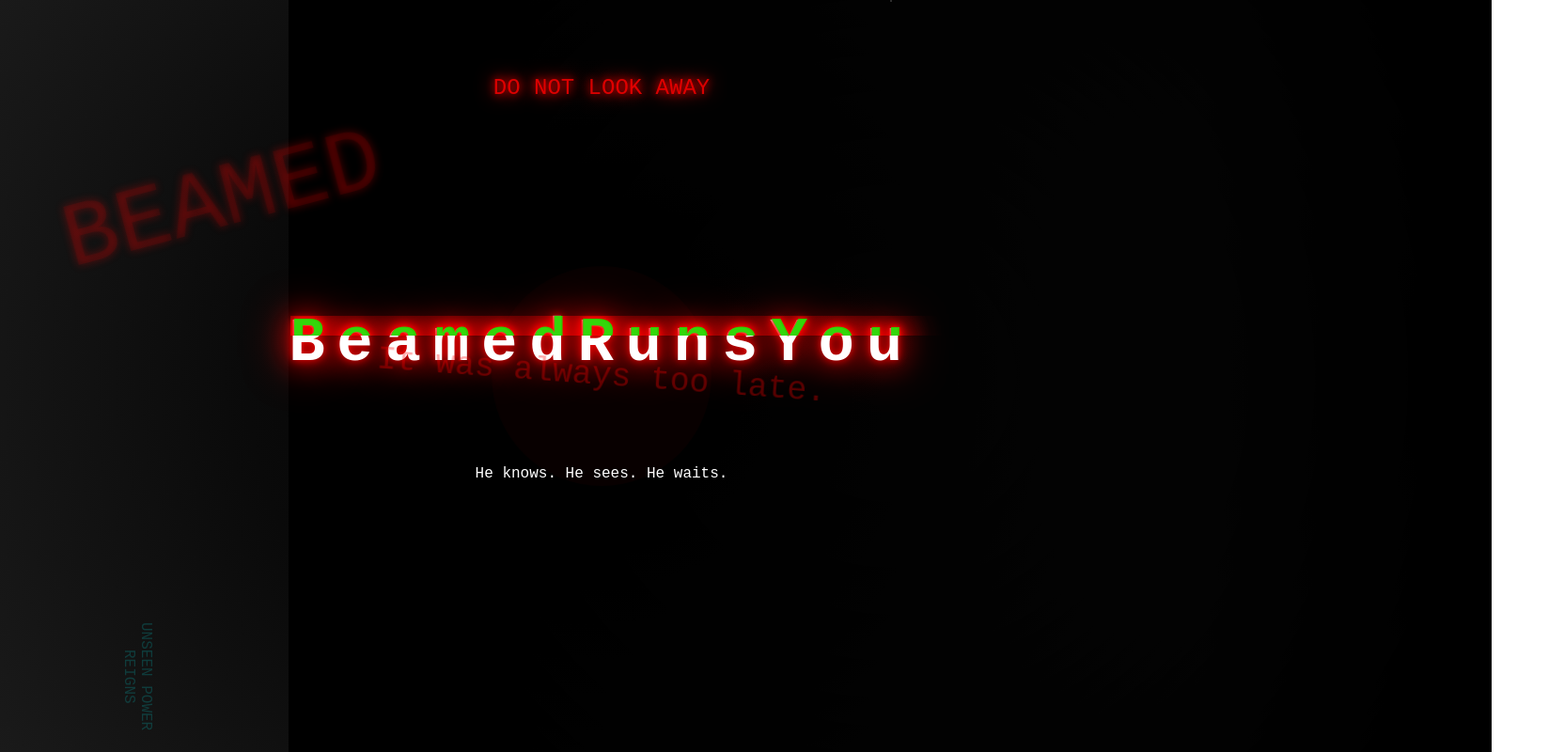
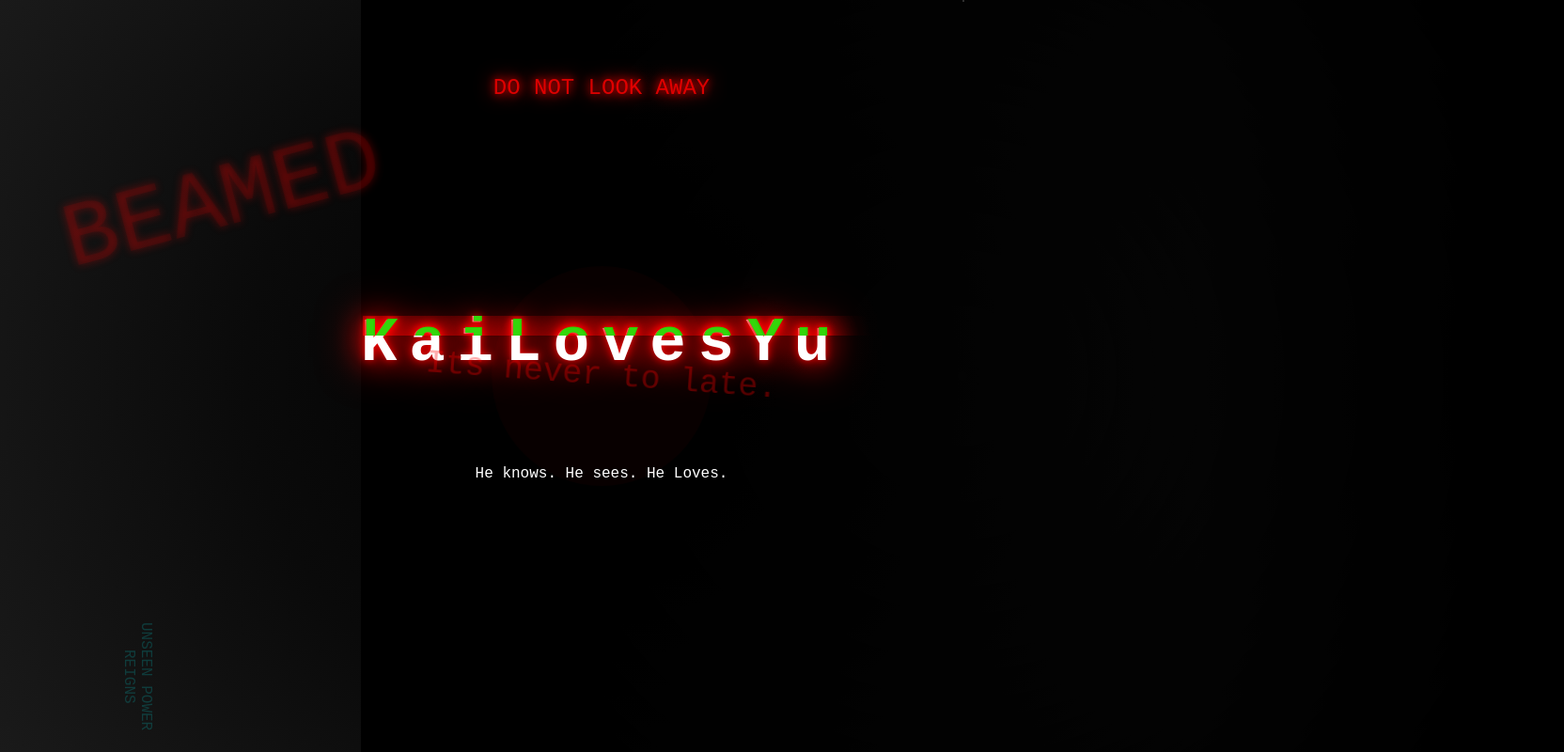
Before and after one commit to BeamedRunsYou/KaiLovesYu, a plain HTML site: page index.html in a window 1280 px wide. Shown: the whole page at 94% size, 1664 px wide, since content can reach past the window. Drawn offline with Linux system fonts and the light colour scheme.

Commit message:
Update index.html

```diff
--- a/index.html
+++ b/index.html
@@ -4,7 +4,7 @@
     <meta charset="UTF-8">
     <meta name="viewport" content="width=device-width, initial-scale=1.0">
     <link rel="stylesheet" href="style.css">
-    <title>BeamedRunsYou</title>
+    <title>KaiLovesYu</title>
 </head>
 <body>
     <div class="container">
@@ -12,10 +12,10 @@
         <div class="background-text">BEAMED</div>
         <div class="pulsating-circle"></div>
         <div class="warning-text">DO NOT LOOK AWAY</div>
-        <h1 class="glitch-effect" data-text="BeamedRunsYou">BeamedRunsYou</h1>
-        <div class="footer">He knows. He sees. He waits.</div>
-        <div class="hidden-message">The light cannot save you.</div>
-        <div class="shattered-text">It was always too late.</div>
+        <h1 class="glitch-effect" data-text="KaiLovesYu">KaiLovesYu</h1>
+        <div class="footer">He knows. He sees. He Loves.</div>
+        <div class="hidden-message">The light May save you..</div>
+        <div class="shattered-text">Its never to late.</div>
         <div class="hidden-runes">Unseen power reigns</div>
     </div>
 </body>
```
